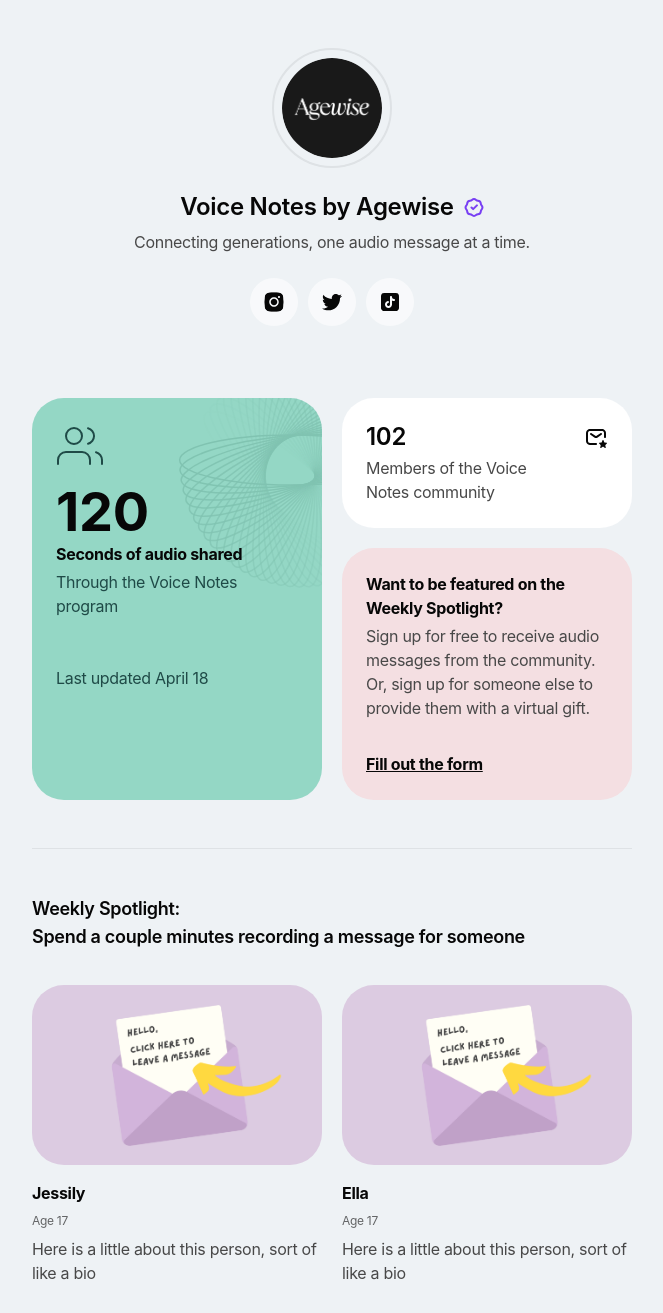
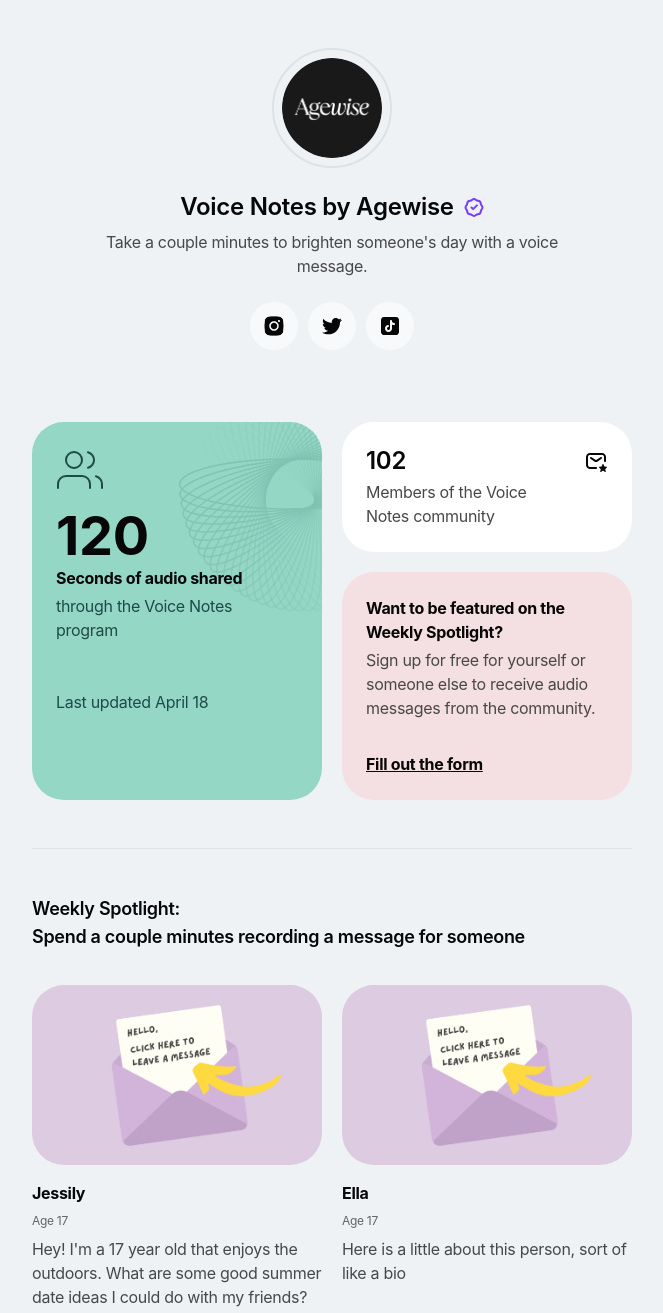
Before and after one commit to annazhong001/agewise, a plain HTML site: page index.html in a window 1280 px wide. Shown: the top 1313 px of the page, without its empty margins (308-971 px from the left). Drawn offline with nearby package versions, Linux system fonts and the light colour scheme; a script that the page names is missing.

Commit message:
Update index.html

```diff
--- a/index.html
+++ b/index.html
@@ -37,7 +37,7 @@
             </svg></div>
         </div>
         <div class="spacing_8"></div>
-        <p class="text_color_grey text_width_medium">Connecting generations, one audio message at a time.
+        <p class="text_color_grey text_width_medium">Take a couple minutes to brighten someone's day with a voice message.
         </p>
       </div>
       <div class="spacing_24"></div>
@@ -114,7 +114,7 @@
           <div class="spacing_8"></div>
           <div class="font_weight_bold">Seconds of audio shared</div>
           <div class="spacing_4"></div>
-          <p class="text_color_green">Through the Voice Notes program</p>
+          <p class="text_color_green">through the Voice Notes program</p>
           <div class="spacing_48"></div>
           <p class="text_color_green">Last updated April 18</p>
         </div>
@@ -133,7 +133,7 @@
         <div id="w-node-_18b1d8fb-22e3-5f95-a963-26e0c2a8bf8e-5f94a44e" class="highlight_card pink">
           <div class="font_weight_bold">Want to be featured on the Weekly Spotlight?</div>
           <div class="spacing_4"></div>
-          <p class="text_color_grey">Sign up for free to receive audio messages from the community. Or, sign up for someone else to provide them with a virtual gift.</p>
+          <p class="text_color_grey">Sign up for free for yourself or someone else to receive audio messages from the community.</p>
           <div class="spacing_32"></div>
           <a href="https://forms.gle/UgbYrD8j3LvpQhEK8" class="text_color_black font_weight_bold">Fill out the form</a>
         </div>
@@ -265,7 +265,7 @@
           <div class="spacing_4"></div>
           <div class="small_text text_color_muted">Age 17</div>
           <div class="spacing_4"></div>
-          <p class="text_color_grey">Here is a little about this person, sort of like a bio</p>
+          <p class="text_color_grey">Hey! I'm a 17 year old that enjoys the outdoors. What are some good summer date ideas I could do with my friends?</p>
           <div class="spacing_24"></div>
         </a>
         <a id="w-node-c20981f7-87b4-7879-4964-e16035a86bd9-5f94a44e" href="https://www.dropbox.com/request/E7PkFoMro0pp2Yb8KwWe" class="article_item w-inline-block"><img src="images/Click_to_leave_message.png" loading="lazy" srcset="images/Click_to_leave_message.png 500w, images/Click_to_leave_message.png 580w" sizes="(max-width: 767px) 90vw, 518.390625px" alt="" class="article_image">
@@ -300,7 +300,7 @@
       <!-- <a href="#" class="button background_white w-button">Read more articles</a> -->
       <div class="line_divider"></div>
       <div class="spacing_48"></div>
-      <h4 class="section_title">Wholesome content straight to your inbox</h4>
+      <h4 class="section_title">Be notified when someone's looWholesome content straight to your inbox</h4>
       <div class="spacing_24"></div>
       <a href="https://agewisestudio.substack.com/" class="button_icon accent_button w-inline-block"><div>Join the Voice Notes community</div></a>
       <div class="spacing_24"></div>
@@ -514,7 +514,7 @@
     <div class="content_wrapper content_align_center">
       <div class="spacing_48"></div>
       <div class="text_wrapper text_align_center">
-        <p class="text_color_grey text_width_medium">2023 Agewise
+        <p class="text_color_grey text_width_medium">Agewise 2023
         </p>
       </div>
       <div class="spacing_48"></div>
```
